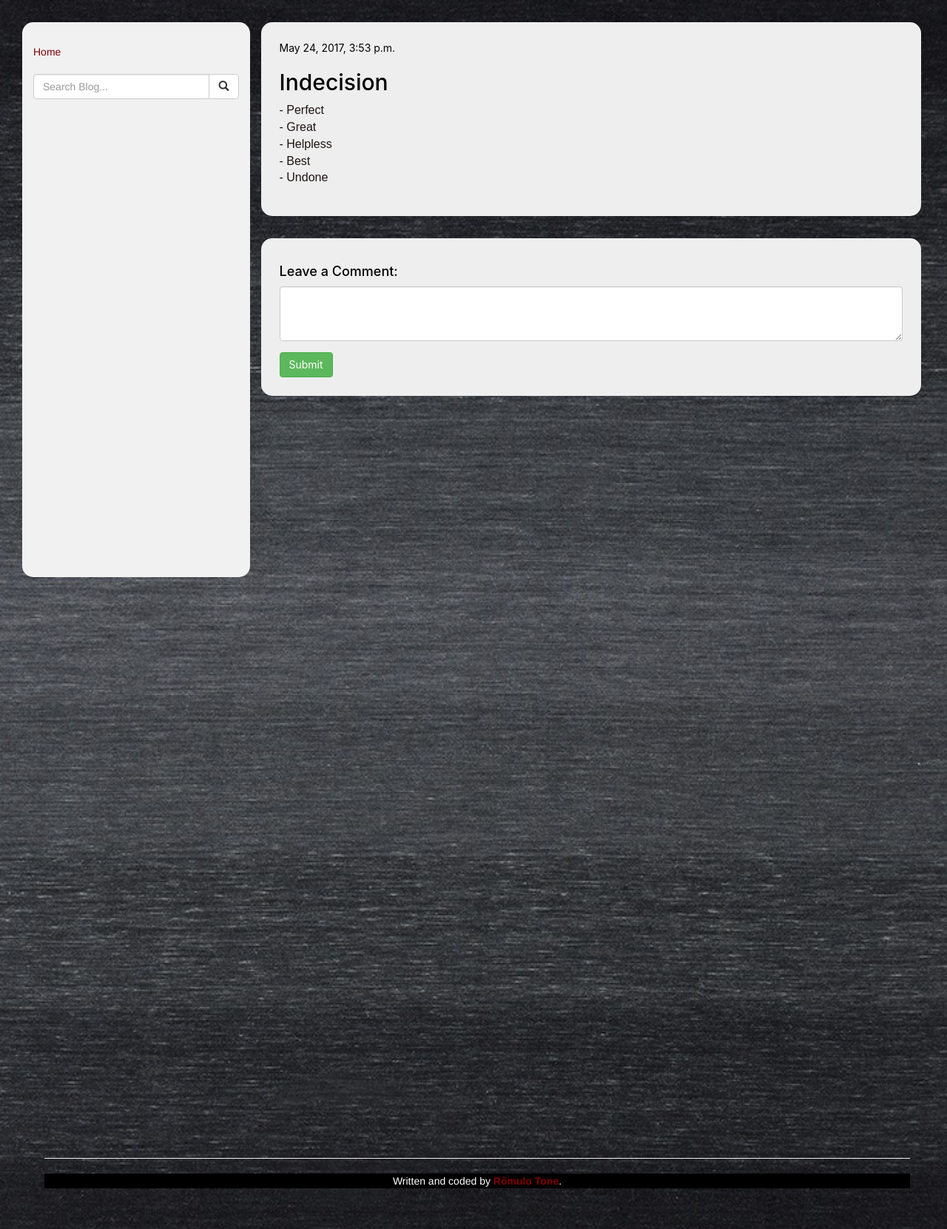
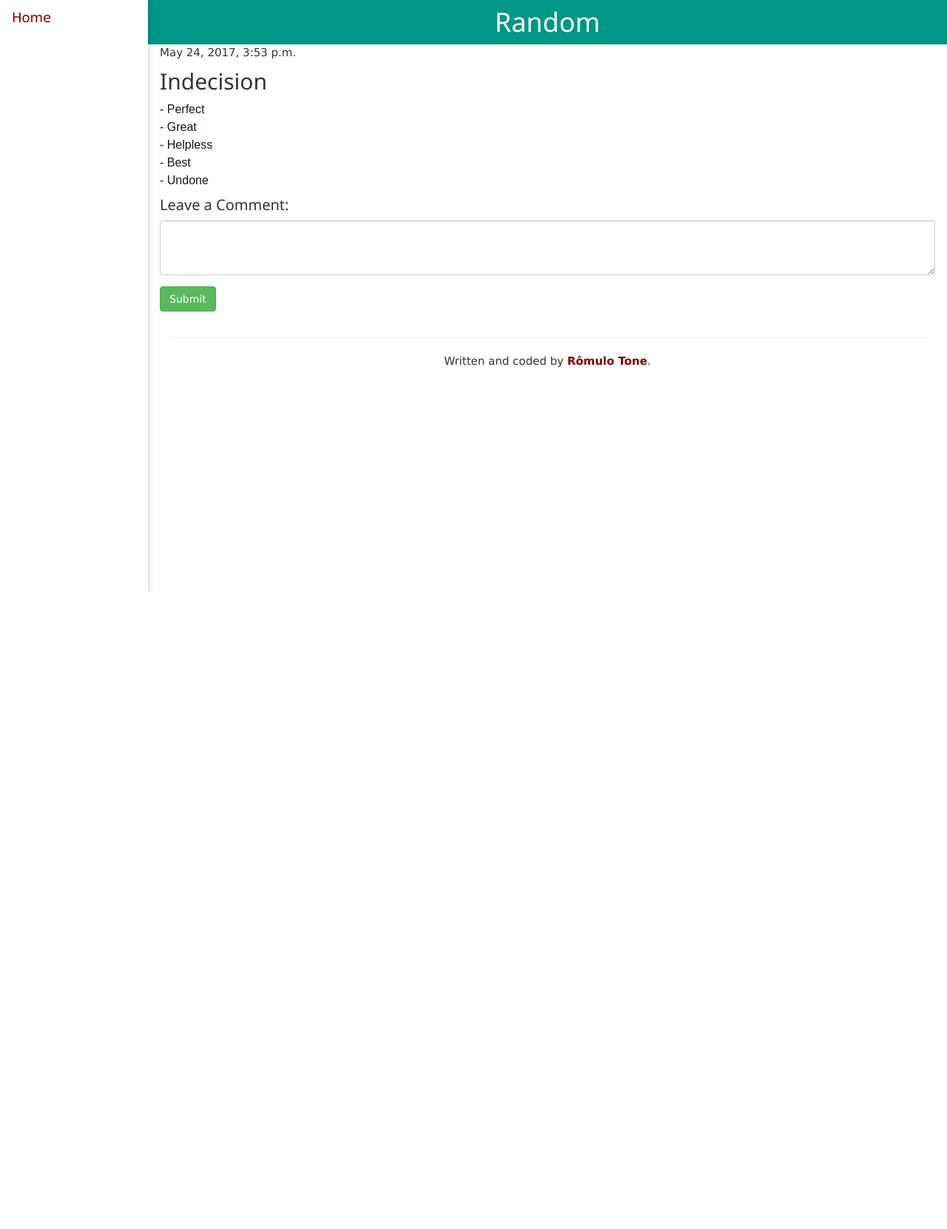
Before and after one commit to MiopeCiclope/blog, a Django app: page /post/7/ in a window 1280 px wide. Shown: the whole page at 74% size. After the commit the page ends 800 px from the top, so only its background shows below. Run offline with Django 3.2, Linux system fonts and the light colour scheme; data comes from the database, SQL or seed files in the repository; both versions use the stored data as it was after the commit; some libraries are stand-ins or nearby versions.

Commit message:
I gave up trying to create a layout of my on. I got this W3 css layout much cleanner and well functional.

```diff
--- a/blog/static/css/blog.css
+++ b/blog/static/css/blog.css
@@ -1,23 +1,12 @@
-body {
-    margin: 30px 20px 30px 30px;
-    background-image: url('../images/background.png');
-    background-size:cover;
-
-}
-
 .posts{
-    border-radius: 15px !important;
     font-family: -apple-system,system-ui,BlinkMacSystemFont,"Segoe UI",Roboto,"Helvetica Neue",Arial,sans-serif;
     color: black;
 }
 
 .row.content {height: 1500px}
 
-.sidenav {
-    background-color: #f1f1f1;
-    height: 50%;
-    border-radius: 15px;
-    padding-top: 30px;
+.h1-{
+    text-align: center !important;
 }
 
 .readMore{
--- a/blog/templates/base.html
+++ b/blog/templates/base.html
@@ -3,20 +3,24 @@
 <html lang="en">
     {% include 'header.html' %}
         <body>
-          <div class="accordion-group">
-            <div class="container-fluid">
-                <div class="row content">
-                    {% if user.is_authenticated %}
-                        <a href="{% url 'blog.views.post_new' %}" class="top-menu"><span class="glyphicon glyphicon-plus"></span></a>
-                    {% endif %}
-                    <div class="col-sm-3 sidenav">
-                        {% include 'sidebar.html' %}
-                    </div>
-                    <div class="col-sm-9">
-                        {% block content %}{% endblock %}
+            <div class="w3-sidebar w3-bar-block w3-collapse w3-card-2 w3-animate-left" style="width:200px;" id="mySidebar">
+                {% include 'sidebar.html' %}
+            </div>
+
+            <div class="w3-main" style="margin-left:200px">
+                {% if user.is_authenticated %}
+                    <a href="{% url 'blog.views.post_new' %}" class="top-menu"><span class="glyphicon glyphicon-plus"></span></a>
+                {% endif %}
+                <div class="w3-teal">
+                    <button class="w3-button w3-teal w3-xlarge w3-hide-large" onclick="w3_open()">&#9776;</button>
+                    <div class="w3-container">
+                        <h1 class="h1-">Random</h1>
                     </div>
                 </div>
+                <div class="w3-container">
+                    {% block content %}{% endblock %}
+                </div>
+                {% include 'footer.html' %}
             </div>
         </body>
-    {% include 'footer.html' %}
 </html>
--- a/blog/templates/footer.html
+++ b/blog/templates/footer.html
@@ -1,6 +1,6 @@
 <footer class="container-fluid text-center">
     <div class="footer">
         <hr>
-        <p style="color:#FFF; background-color: black;">Written and coded by <b><a href="https://www.facebook.com/romulotone" target="_blank">Rômulo Tone</a></b>.</p>
+        <p>Written and coded by <b><a href="https://www.facebook.com/romulotone" target="_blank">Rômulo Tone</a></b>.</p>
     </div>
 </footer>
--- a/blog/templates/header.html
+++ b/blog/templates/header.html
@@ -6,7 +6,16 @@
 
     <link rel="stylesheet" href="https://maxcdn.bootstrapcdn.com/bootstrap/3.3.7/css/bootstrap.min.css">
     <link rel="stylesheet" href="{% static 'css/blog.css' %}">
+    <link rel="stylesheet" href="https://www.w3schools.com/w3css/4/w3.css">
 
     <script src="https://ajax.googleapis.com/ajax/libs/jquery/3.2.1/jquery.min.js"></script>
     <script src="https://maxcdn.bootstrapcdn.com/bootstrap/3.3.7/js/bootstrap.min.js"></script>
+    <script>
+        function w3_open() {
+            document.getElementById("mySidebar").style.display = "block";
+        }
+        function w3_close() {
+            document.getElementById("mySidebar").style.display = "none";
+        }
+    </script>
 </head>
--- a/blog/templates/post_detail.html
+++ b/blog/templates/post_detail.html
@@ -1,7 +1,7 @@
 {% extends 'base.html' %}
 
 {% block content %}
-    <div class="jumbotron posts" id="jumbo">
+    <div class="" id="">
         <div class="date">
         {% if post.published_date %}
             {{ post.published_date }}
@@ -16,7 +16,7 @@
         <p id="postText">{{ post.text|linebreaksbr }}</p>
     </div>
 
-    <div class="jumbotron posts" id="jumbo">
+    <div class="" id="">
         <h4>Leave a Comment:</h4>
         <form role="form">
             <div class="form-group">
--- a/blog/templates/post_list.html
+++ b/blog/templates/post_list.html
@@ -1,7 +1,7 @@
 {% extends 'base.html' %}
 
 {% block content %}
-        <div class="jumbotron posts" id="posts">
+        <div class="" id="">
             <h4><small>RECENT POSTS</small></h4>
             {% for post in posts %}
                 <hr>
--- a/blog/templates/sidebar.html
+++ b/blog/templates/sidebar.html
@@ -1,16 +1,11 @@
 <ul class="nav nav-pills nav-stacked">
     <li>
-        <div class="">
+        <button class="w3-bar-item w3-button w3-large w3-hide-large" onclick="w3_close()">Close &times;</button>
+    </li>
+    <li>
+        <div class="w3-bar-item w3-large">
             <a href="/">Home</a>
         </div>
     </li>
     <!--<li><a href="#">Opt1</a></li>-->
 </ul><br>
-<div class="input-group">
-    <input type="text" class="form-control" placeholder="Search Blog...">
-    <span class="input-group-btn">
-        <button class="btn btn-default" type="button">
-            <span class="glyphicon glyphicon-search"></span>
-        </button>
-    </span>
-</div>
```
Also changed, not shown: blog/static/images/background.png (deleted), blog/static/images/gray.jpg (deleted), blog/static/images/textured.jpg (deleted), db.sqlite3.
